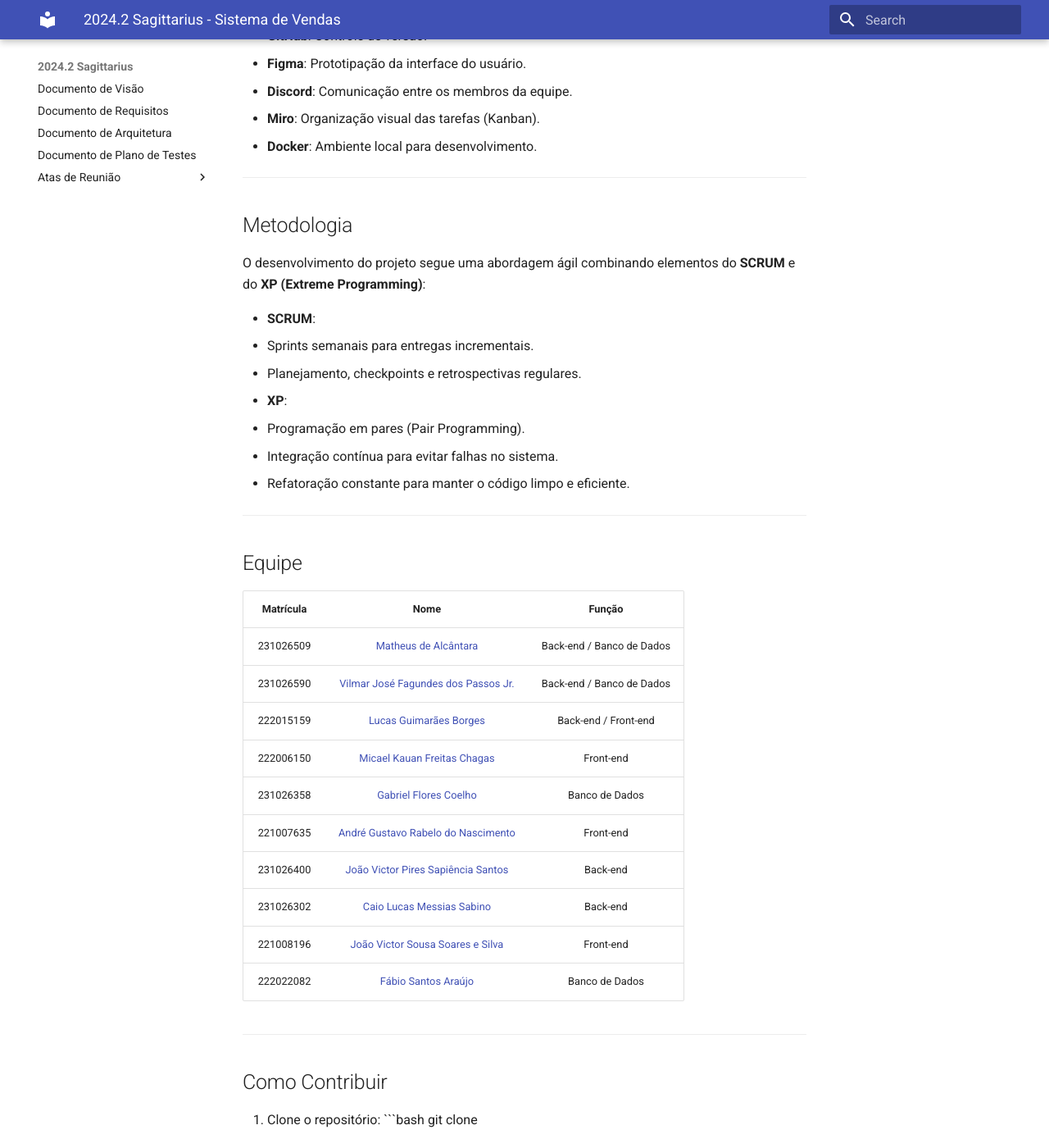
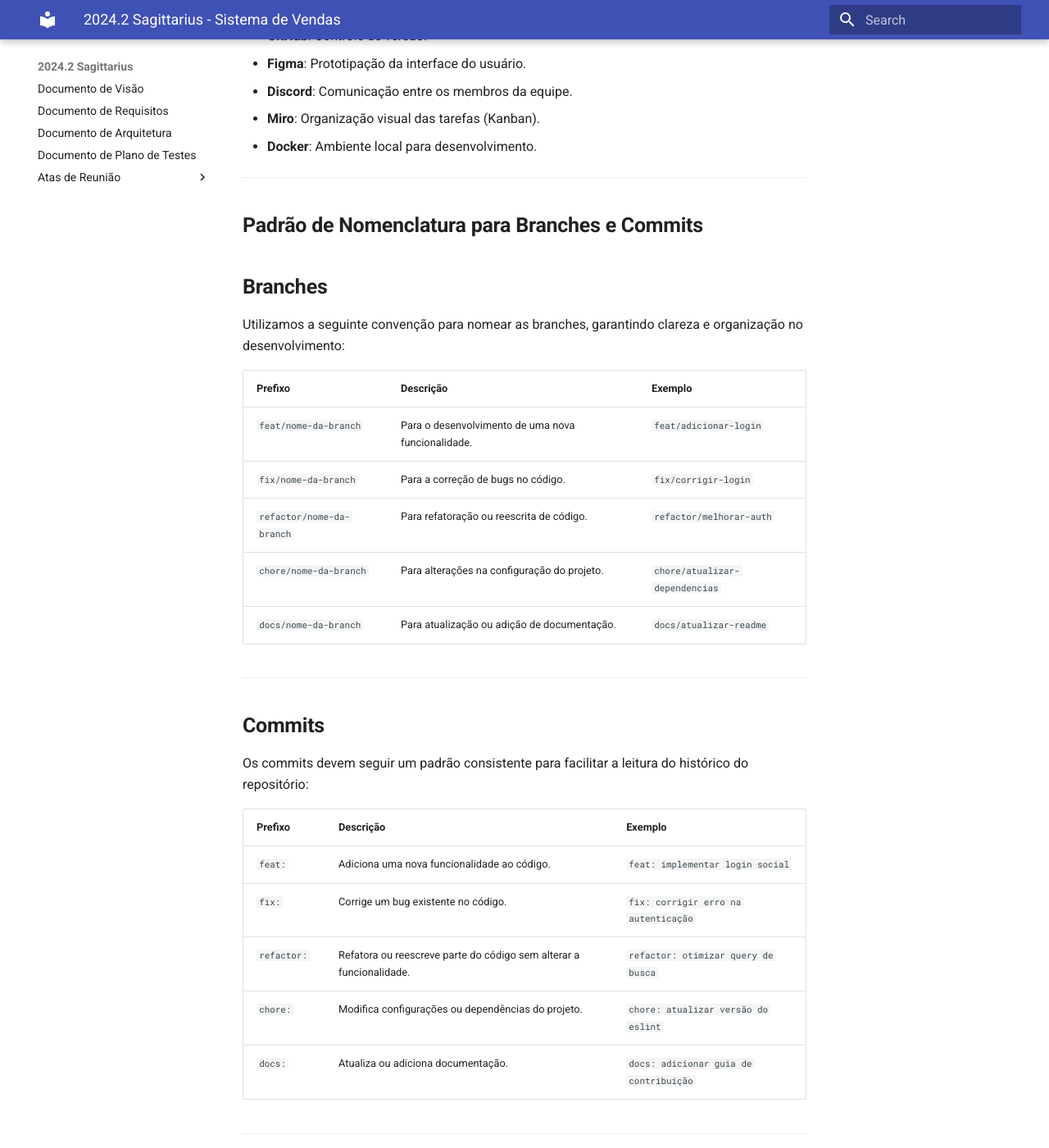
Before and after one commit to FGA0138-MDS-Ajax/2024.2-Sagittarius, an MkDocs documentation site: the page built from docs/index.md, in a window 1280 px wide and 1400 px high, scrolled down 1441 px. Shown: the whole window at 82% size. Built offline with MkDocs 1.6.1 and Material for MkDocs 9.7.7, drawn with Linux system fonts in a browser that asks for light colours.

Commit message:
docs: update index.md

```diff
--- a/docs/index.md
+++ b/docs/index.md
@@ -52,6 +52,34 @@ Este projeto tem como objetivo desenvolver um **sistema interno de gestão** par
 
 ---
 
+## **Padrão de Nomenclatura para Branches e Commits**
+
+## **Branches**
+Utilizamos a seguinte convenção para nomear as branches, garantindo clareza e organização no desenvolvimento:
+
+| Prefixo            | Descrição                                      | Exemplo                  |
+|--------------------|----------------------------------------------|--------------------------|
+| `feat/nome-da-branch`   | Para o desenvolvimento de uma nova funcionalidade. | `feat/adicionar-login`  |
+| `fix/nome-da-branch`    | Para a correção de bugs no código.         | `fix/corrigir-login`    |
+| `refactor/nome-da-branch` | Para refatoração ou reescrita de código.    | `refactor/melhorar-auth` |
+| `chore/nome-da-branch`   | Para alterações na configuração do projeto. | `chore/atualizar-dependencias` |
+| `docs/nome-da-branch`    | Para atualização ou adição de documentação. | `docs/atualizar-readme` |
+
+---
+
+## **Commits**
+Os commits devem seguir um padrão consistente para facilitar a leitura do histórico do repositório:
+
+| Prefixo        | Descrição                                         | Exemplo                              |
+|---------------|-------------------------------------------------|--------------------------------------|
+| `feat:`       | Adiciona uma nova funcionalidade ao código.     | `feat: implementar login social`   |
+| `fix:`        | Corrige um bug existente no código.             | `fix: corrigir erro na autenticação` |
+| `refactor:`   | Refatora ou reescreve parte do código sem alterar a funcionalidade. | `refactor: otimizar query de busca` |
+| `chore:`      | Modifica configurações ou dependências do projeto. | `chore: atualizar versão do eslint` |
+| `docs:`       | Atualiza ou adiciona documentação.              | `docs: adicionar guia de contribuição` |
+
+---
+
 ## Metodologia
 
 O desenvolvimento do projeto segue uma abordagem ágil combinando elementos do **SCRUM** e do **XP (Extreme Programming)**:
```
